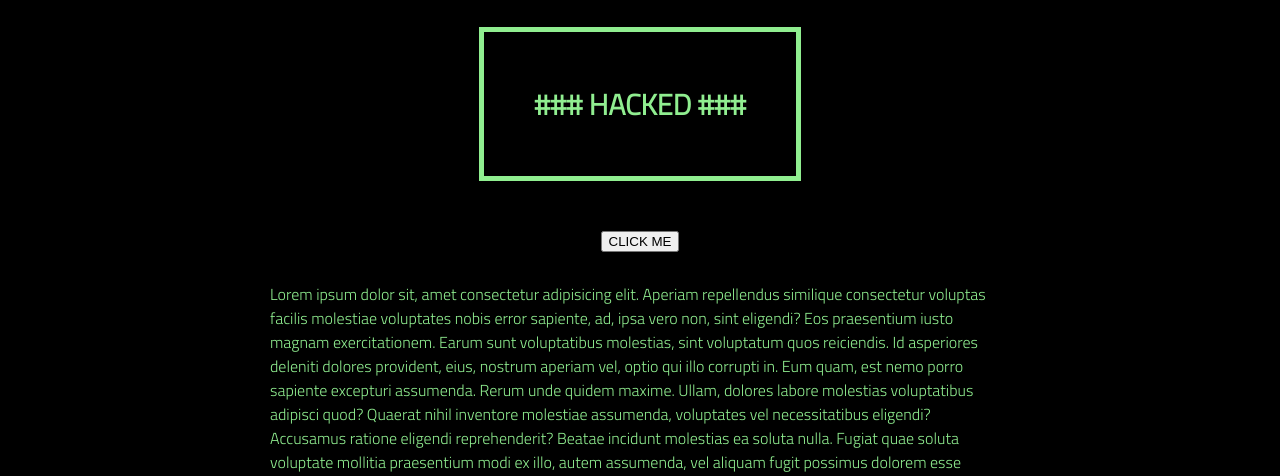
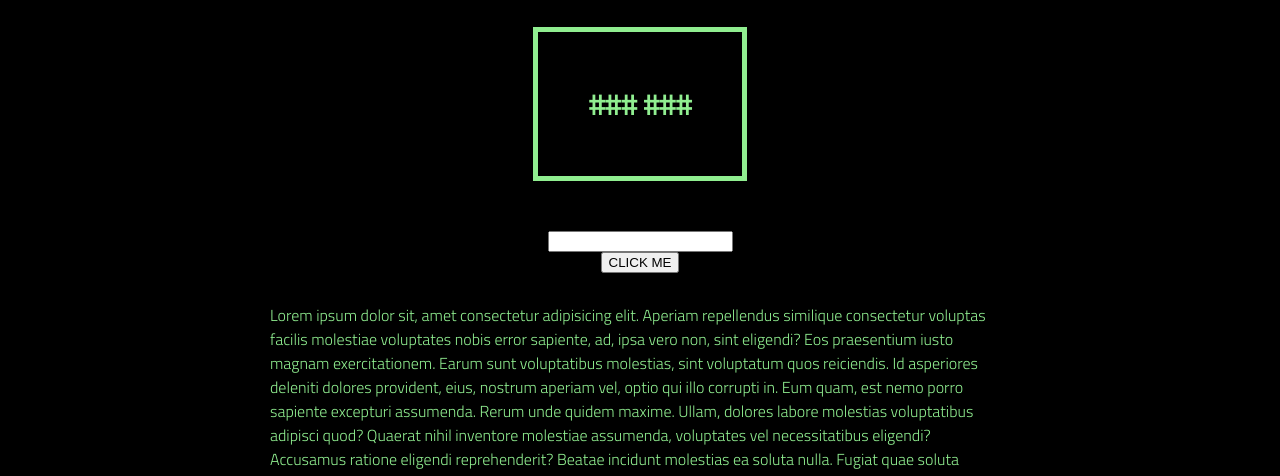
Before and after one commit to devon-wolf/foundations-calculator, a plain HTML site: page index.html in a window 1280 px wide. Both pictures are taken after a click on the button "CLICK ME". Shown: the part 291-767 px from the top of the page. Drawn offline with Linux system fonts and the light colour scheme.

Commit message:
Add user input

```diff
--- a/app.js
+++ b/app.js
@@ -1,18 +1,18 @@
 // import functions and grab DOM elements
 const welcomeElement = document.getElementById('welcome');
 const changeButton = document.getElementById('change');
-
+const userText = document.getElementById('user-input');
 const mainBody = document.getElementById('main');
 
 // initialize state
-
 
 // set event listeners to update state and DOM
 
 changeButton.addEventListener('click', () => {
     welcomeElement.style.color = 'lightgreen';
     welcomeElement.style.background = 'black';
-	welcomeElement.textContent = '### HACKED ###';
+    welcomeElement.textContent = `### ${userText.value} ###`;
+    userText.value = '';
     welcomeElement.style.padding = '5%';
     welcomeElement.style.margin = '5%';
     welcomeElement.style.border = 'solid 5px lightgreen';
--- a/index.html
+++ b/index.html
@@ -24,6 +24,7 @@
             <h2 id="welcome">
                 Welcome to Alchemy Bootstrap!
             </h2>
+            <input id="user-input">
             <button id="change">CLICK ME</button>
 
             <content>
```
Lines whose indentation alone changed are shown as unchanged.
